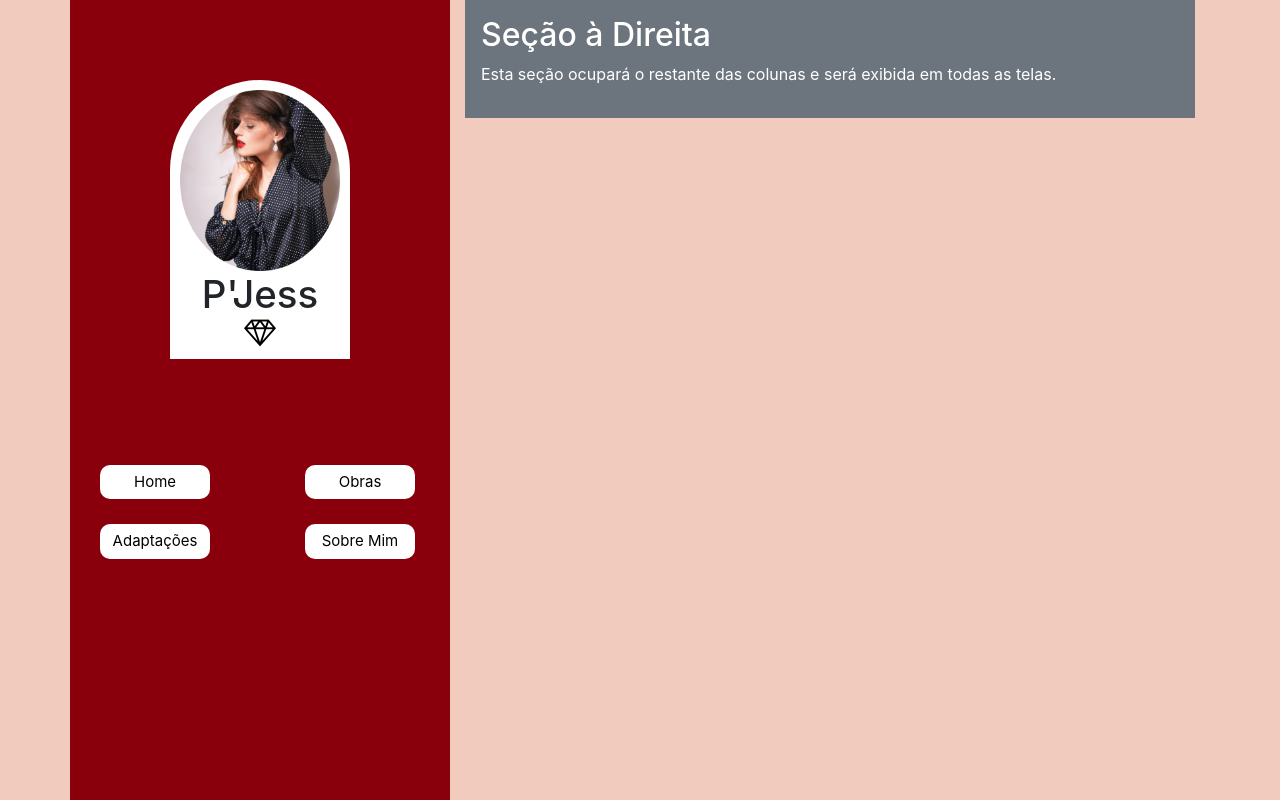
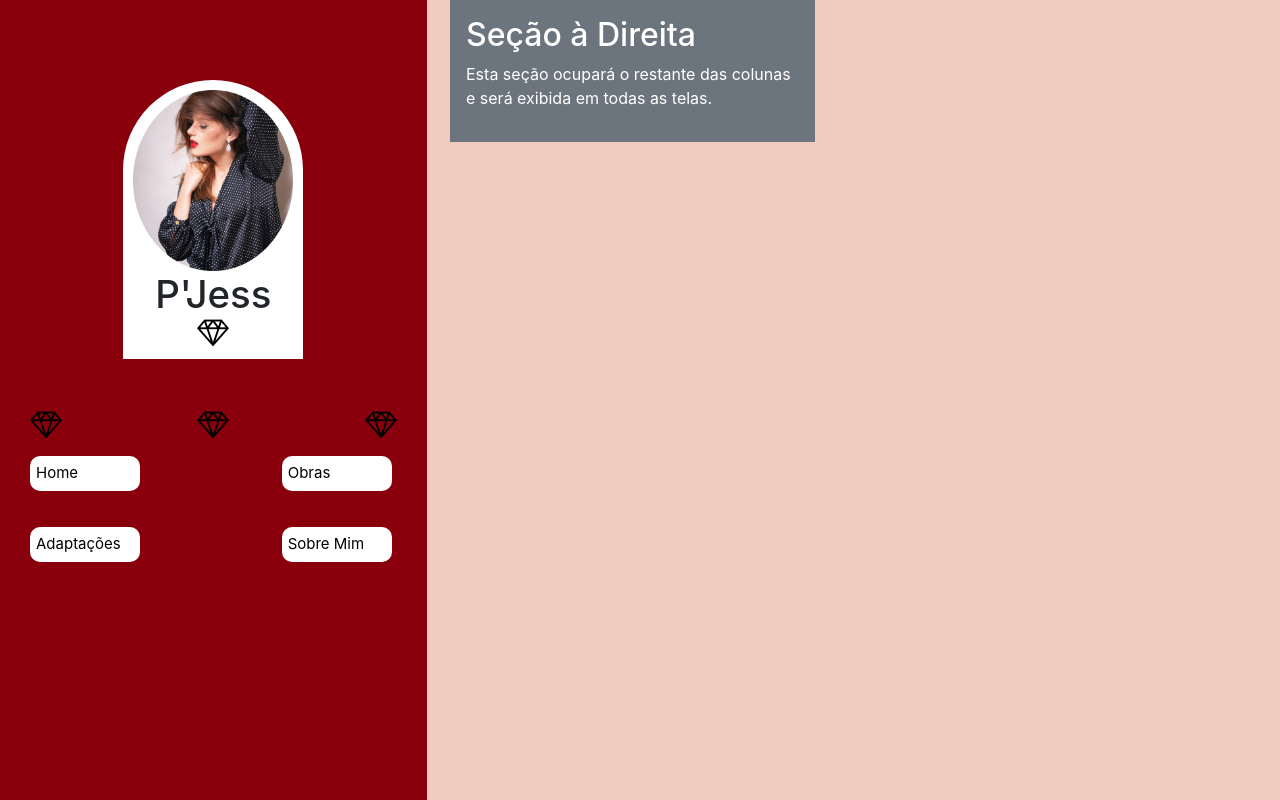
Before and after one commit to JennieOliveira99/PJess, a plain HTML site: page index.html in a window 1280 px wide. Drawn offline with nearby package versions, Linux system fonts and the light colour scheme.

Commit message:
adcionando escopo inicial com a sidebar fixa

```diff
--- a/estilo/style.css
+++ b/estilo/style.css
@@ -13,15 +13,26 @@
     background-color: #F1CBBE;
   }
 
+.col-md-8 {
+    position: relative;
+    z-index: 2; /* Ajuste o valor de z-index conforme necessário */
+}
 
   /*menu fixo lateral*/
   #side {
+    position: fixed;
+    top: 0; /* A seção ficará fixa no topo da janela */
+    left: 0; /* A seção ficará fixa no lado esquerdo da janela */
     background-color: #89000C;
     height: 100vh; /* Altura igual à altura da tela */
     padding: 30px;
-    padding-bottom: 300px; /* Adiciona espaço extra na parte inferior (opcional) */
     z-index: 1000;
 }
+
+.container {
+    padding-left: 15px;
+    padding-right: 15px;
+  }
 
   /*secao onde fica a imagem*/
   .profile-pic {
@@ -49,19 +60,26 @@
     margin: auto;
 
   }
-
+    /*titulo H1 nome fixo*/
   .h1-fixo{
     font-size: 3vw;
   }
-  /*titulo nome fixo*/
+
+
+
+  /*icones links*/
+  .link-icones{
+    display: flex;
+    justify-content: space-between;
+    margin-bottom: 15px;
+  }
 
   /*itens de navegação itens fixos*/
 
   .sidebar {
     display: flex;
     flex-direction: column;
-    margin-top: 33%;
-  }
+     }
 
   .button-group {
     display: flex;
@@ -71,13 +89,18 @@
   }
 
   .button-group button {
+    display: flex;
+    flex-direction: column;
     background-color: rgb(255, 255, 255);
     width: 110px; /* Define a largura dos botões */
-    margin-bottom: 25px; /* Adiciona margem inferior para espaçamento entre os botões */
+    margin-bottom: 10%; /* Adiciona margem inferior para espaçamento entre os botões */
+    margin-right: 5px;
     padding: 6px;
     border-radius: 10px;
-    margin-right: 5px;
     font-size: 15px;
   }
 
   /*FIM DA SECTION VERMELHA*/
+.bg-secondary{
+    margin-left: 50%;
+}
--- a/index.html
+++ b/index.html
@@ -21,7 +21,13 @@
 
         </section>
 
+        <section class="link-icones">
+             <img class="icone" src="img/logo.png"  alt="">
+          <img class="icone" src="img/logo.png"  alt="">
+          <img class="icone" src="img/logo.png"  alt="">
+        </section>
         <section class="sidebar">
+
           <div class="button-group">
             <button class="top-link primeiro-link" onclick="scrollToSection('#section1')">Home</button>
             <button class="top-link segundo-link" onclick="scrollToSection('#section2')">Obras</button>
@@ -39,7 +45,9 @@
       <div class="col-md-8 col-sm-8 col-8">
         <div class="bg-secondary text-white p-3">
           <h2>Seção à Direita</h2>
-          <p>Esta seção ocupará o restante das colunas e será exibida em todas as telas.</p>
+          <p>Esta seção ocupará o restante das colunas e será exibida em todas as telas.
+
+          </p>
         </div>
       </div>
     </div>
```
